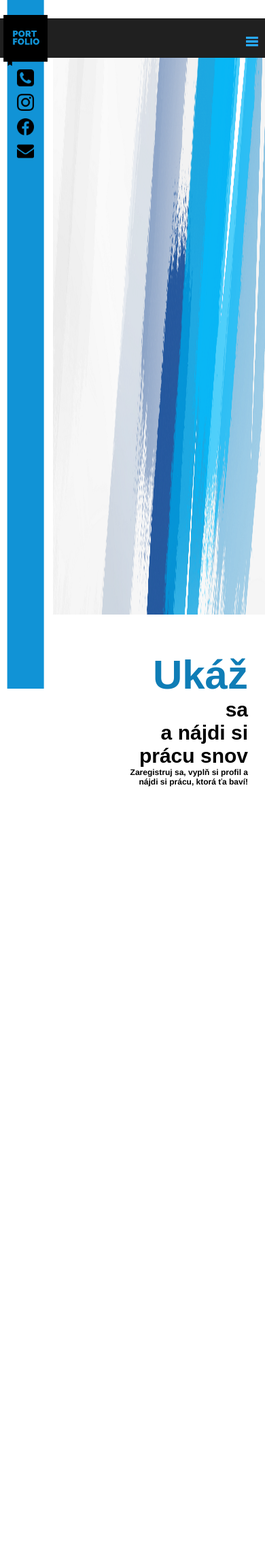
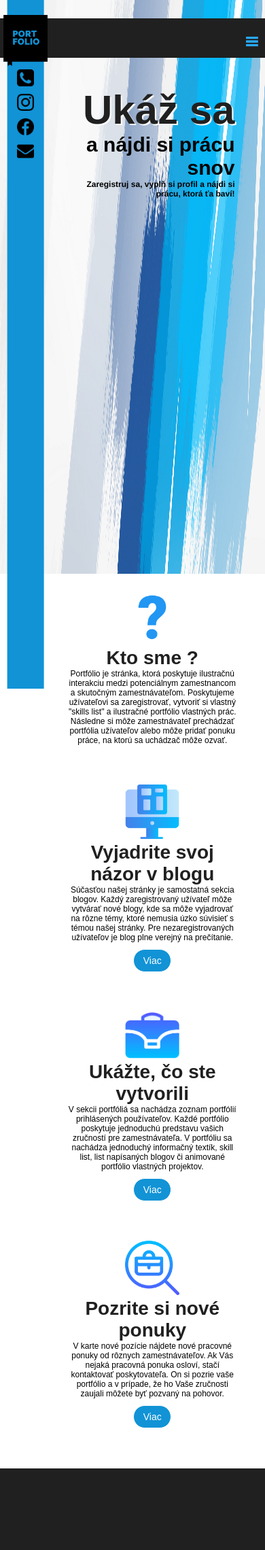
Before and after one commit to zuzixis/VAII_Portfolio, a PHP site: page /html/home.html in a window 390 px wide. Shown: the whole page at 68% size. Before the commit the page ends 1157 px from the top, so only its background shows below. Run offline with PHP 8.4, Linux system fonts and the light colour scheme.

Commit message:
domov + responzivny dizajn

```diff
--- a/css/style.css
+++ b/css/style.css
@@ -130,7 +130,7 @@ a{
     height: 36px;
 }
 
-#btn-prihlasenie:hover, #btn-new-blog:hover{
+#btn-prihlasenie:hover, #btn-new-blog:hover,  .btn-h-center{
     background-color: #0E78AD;
 }
 
@@ -148,13 +148,21 @@ a{
     width: auto;
 }
 
+footer{
+    height: 120px;
+    width: 100%;
+    bottom: 0;
+    background: #202020;
+}
+
 /*==========================================================================================*/
 /*===STYLE-DOMOV===*/
 .main-title{
     text-align: right;
-    padding-right: 250px;
-    padding-top: 50px;
-    margin-bottom: 100px;
+    position: absolute;
+    top: 40%;
+    left: 25%;
+    right: 10%;
 }
 
 .main-title h1{
@@ -163,7 +171,8 @@ a{
 }
 
 .main-title h1:first-line{
-    color: #0f7db6;
+    color: #202020;
+    text-shadow: 2px 2px #FFF;
     font-size: 120px;
 }
 
@@ -174,12 +183,52 @@ a{
     font-family: Helvetica, sans-serif;
 }
 
+.body-page{
+    text-align: center;
+}
+
+.body-page p{
+    font-family:  Arial, Helvetica, sans-serif;
+    font-size: 18px;
+}
+
 .body-page section{
-    border: 1px solid #000;
-    width: 66%;
-    margin-bottom: 50px;
-    margin-left: 360px;
+    width: 65%;
+    margin: 5% 0 15% 25%;
 }
+
+.body-page h2{
+    font-size: 60px;
+    color: #202020;
+    /*text-shadow: 2px 2px #1193D6;*/
+    font-family: "Bahnschrift Condensed",sans-serif;
+}
+
+.body-page-photo{
+    max-width: 150px;
+    height: auto;
+}
+
+.btn-link{
+    margin: 20px 0 20px 0;
+}
+
+.btn-h-center{
+    background-color: #1193D6;
+    border: 1px solid #FFF;
+    border-radius: 25px;
+    text-align: center;
+    font-size: 18px;
+    padding: 8px;
+    font-family: Arial Rounded MT, Arial, Helvetica, sans-serif;
+    margin: auto;
+    width: 15%;
+}
+
+.btn-link a{
+    color: #FFF;
+}
+
 
 /*====================================================================================*/
 /*BLOG*/
@@ -522,19 +571,6 @@ input[type="submit"]{
     text-decoration: underline;
 }
 
-/*========================================================================================*/
-
-/*-----------------------------------------*/
-/*.body-page h2{
-    font-family: "Bahnschrift Condensed",sans-serif;
-    font-size: 50px;
-}
-.body-page {
-    font-family: Arial, sans-serif;
-    font-size: 20px;
-    text-align: center;
-}*/
-
 /*===========================================================================================*/
 /*
     RESPONZÍVNY DIZAJN
@@ -568,7 +604,6 @@ input[type="submit"]{
     }
 
     .main-title h1:first-line{
-        color: #0f7db6;
         font-size: 100px;
     }
 
@@ -622,20 +657,34 @@ input[type="submit"]{
     }
     .main-title{
         margin-left: 125px;
+        top: 30%;
+        left: 0%;
+        right: 5%;
     }
 
     .main-title h1{
-        font-size: 40px;
+        font-size: 50px;
     }
 
     .main-title h1:first-line{
-        color: #0f7db6;
-        font-size: 70px;
+        font-size: 80px;
     }
 
     .main-title h2 {
         padding-top: 0;
         font-size: 14px;
+    }
+
+    .body-page p{
+        font-size: 14px;
+    }
+
+    .body-page h2{
+        font-size: 40px;
+    }
+
+    .body-page-photo{
+        max-width: 100px;
     }
 
     /*BLOG*/
@@ -713,6 +762,8 @@ input[type="submit"]{
     }
 
     .main-title {
+        top: 15%;
+        right: 5%;
         margin-left: 100px;
     }
 
@@ -721,7 +772,6 @@ input[type="submit"]{
     }
 
     .main-title h1:first-line {
-        color: #0f7db6;
         font-size: 60px;
     }
 
@@ -730,7 +780,27 @@ input[type="submit"]{
         font-size: 12px;
     }
 
-    /*BLOG*/
+    .body-page p{
+        font-size: 12px;
+    }
+
+    .body-page h2{
+        font-size: 28px;
+    }
+
+    .body-page-photo{
+        max-width: 80px;
+    }
+
+    .btn-link{
+        margin: 10px 0 10px 0;
+    }
+
+    .btn-h-center{
+        font-size: 14px;
+    }
+
+
     /*BLOG*/
     .blog-body section {
         margin-left: 70px;
@@ -837,8 +907,6 @@ input[type="submit"]{
         font-size: 12px;
         color: #666;
     }
-
-
 }
 
 /*=======================================================================*/
--- a/html/blog-blogs.html
+++ b/html/blog-blogs.html
@@ -127,5 +127,10 @@
   </section>
 </div>
 
+<footer class="footer">
+  <div>
+  </div>
+</footer>
+
 </body>
 </html>
--- a/html/blog-list-of-bloggers.html
+++ b/html/blog-list-of-bloggers.html
@@ -122,5 +122,10 @@
   </section>
 </div>
 
+<footer class="footer">
+  <div>
+  </div>
+</footer>
+
 </body>
 </html>
--- a/html/home.html
+++ b/html/home.html
@@ -58,27 +58,8 @@
 
 </header>
 
-<section id="first-section">
 <div> <!--class="login-background"-->
     <img class="abstract-background" src="../img/login-bg2.png" alt="pozadie">
-    <div class="main-title">
-        <h1>Ukáž sa <br>
-            a nájdi si prácu snov
-        </h1>
-        <h2>
-            Zaregistruj sa, vyplň si profil a nájdi si prácu, ktorá ťa baví!
-        </h2>
-    </div>
-</div>
-</section>
-
-<!--<section id="first-section">
-<div>
-    <img class="abstract-background" src="../img/login-bg2.png" alt="pozadie">
-</div>
-</section>
-
-<div>
     <div>
         <div class = "main-title">
             <h1>
@@ -90,79 +71,75 @@
             </h2>
         </div>
     </div>
-</div>-->
+</div>
 
-
-<!--<div class="body-page">
-
+<div class="body-page">
     <section>
         <div class="home-about-as">
+            <img class="body-page-photo" src="../img/question-mark.png" alt="modrý otáznik">
             <h2>Kto sme ?</h2>
             <p>
-                Portfolio je stránka slúžiaca na sprostredkovanie nových pracovných ponúk od
-                zamestnávateľov. Keďže vieme, aké je ťažké nájsť plne kvalifikovaných
-                zamestnancov v obore informačných technológií, vytvorili sme stránku Portfolio
-                slúžiacu na ukázanie uchádzača v pravom svetle. Stačí aby ste sa zaregistrovali,
-                vyplnili vaše skills, a pridali pá fotiek vašich prác. Zamestnávateľ si môže
-                prechádzať profily užívateľov a vyberie si práve toho, kto sa mu na projekt hodí.
+                Portfólio je stránka, ktorá poskytuje ilustračnú interakciu medzi potenciálnym zamestnancom
+                a skutočným zamestnávateľom. Poskytujeme užívateľovi sa zaregistrovať, vytvoriť si vlastný
+                "skills list" a ilustračné portfólio vlastných prác. Následne si môže zamestnávateľ prechádzať
+                portfólia užívateľov alebo môže pridať ponuku práce, na ktorú sa uchádzač môže ozvať.
             </p>
         </div>
     </section>
 
     <section>
         <div class="home-blog">
-            <h2>Vyjadri svoj názor v sekcii blog</h2>
+            <img class="body-page-photo" src="../img/blog.png" alt="Obrázok reprezentujúci blog">
+            <h2>Vyjadrite svoj názor v blogu</h2>
             <p>
-                Lorem Ipsum is simply dummy text of the printing and typesetting industry.
-                Lorem Ipsum has been the industry's standard dummy text ever since the 1500s,
-                when an unknown printer took a galley of type and scrambled it to make a type
-                specimen book. It has survived not only five centuries, but also the leap into
-                electronic typesetting, remaining essentially unchanged. It was popularised in the
-                1960s with the release of Letraset sheets containing Lorem Ipsum passages, and
-                more recently with desktop publishing software like Aldus PageMaker including
-                versions of Lorem Ipsum.
+                Súčasťou našej stránky je samostatná sekcia blogov. Každý zaregistrovaný užívateľ môže vytvárať
+                nové blogy, kde sa môže vyjadrovať na rôzne témy, ktoré nemusia úzko súvisieť s
+                témou našej stránky. Pre nezaregistrovaných užívateľov je blog plne verejný na prečítanie.
             </p>
+            <div class="btn-link">
+                <a href="blog-blogs.html"><div class="btn-h-center"> Viac</div> </a>
+            </div>
+
+
         </div>
     </section>
 
     <section>
         <div class="home-portfolio">
-            <h2>Ukáž čo si vytvoril...</h2>
+            <img class="body-page-photo" src="../img/portfolio-home.png" alt="Obrázok reprezentujúci portfólio">
+            <h2>Ukážte, čo ste vytvorili</h2>
             <p>
-                Lorem Ipsum is simply dummy text of the printing and typesetting industry.
-                Lorem Ipsum has been the industry's standard dummy text ever since the 1500s,
-                when an unknown printer took a galley of type and scrambled it to make a type
-                specimen book. It has survived not only five centuries, but also the leap into
-                electronic typesetting, remaining essentially unchanged. It was popularised in the
-                1960s with the release of Letraset sheets containing Lorem Ipsum passages, and
-                more recently with desktop publishing software like Aldus PageMaker including
-                versions of Lorem Ipsum.
+                V sekcii portfóliá sa nachádza zoznam portfólií prihlásených používateľov. Každé portfólio
+                poskytuje jednoduchú predstavu vašich zručností pre zamestnávateľa. V portfóliu sa nachádza
+                jednoduchý informačný textík, skill list, list napísaných blogov či
+                animované portfólio vlastných projektov.
             </p>
+            <div class="btn-link">
+                <a href="#"><div class="btn-h-center"> Viac</div> </a>
+            </div>
         </div>
     </section>
 
     <section>
         <div class="home-new-opportunities">
-            <h2>Pozri si skutočné ponuky</h2>
+            <img class="body-page-photo" src="../img/find-job.png" alt="Obrázok reprezentujúci pracové príležitosti">
+            <h2>Pozrite si nové ponuky</h2>
             <p>
-                Lorem Ipsum is simply dummy text of the printing and typesetting industry.
-                Lorem Ipsum has been the industry's standard dummy text ever since the 1500s,
-                when an unknown printer took a galley of type and scrambled it to make a type
-                specimen book. It has survived not only five centuries, but also the leap into
-                electronic typesetting, remaining essentially unchanged. It was popularised in the
-                1960s with the release of Letraset sheets containing Lorem Ipsum passages, and
-                more recently with desktop publishing software like Aldus PageMaker including
-                versions of Lorem Ipsum.
+                V karte nové pozície nájdete nové pracovné ponuky od rôznych zamestnávateľov. Ak Vás nejaká pracovná
+                ponuka osloví, stačí kontaktovať poskytovateľa. On si pozrie vaše portfólio a v prípade, že
+                ho Vaše zručnosti zaujali môžete byť pozvaný na pohovor.
             </p>
+            <div class="btn-link">
+                <a href="#"><div class="btn-h-center"> Viac</div> </a>
+            </div>
         </div>
     </section>
-</div>-->
+</div>
 
-<!--<section class="footer">
+<footer class="footer">
     <div>
-
     </div>
-</section>-->
+</footer>
 
 
 </body>
--- a/html/profil.html
+++ b/html/profil.html
@@ -183,6 +183,10 @@
   </section>
 </div>
 
+<footer class="footer">
+  <div>
+  </div>
+</footer>
 
 </body>
 </html>
```
Also changed, not shown: img/blog.png (added), img/find-job.png (added), img/portfolio-home.png (added), img/question-mark.png (added).
